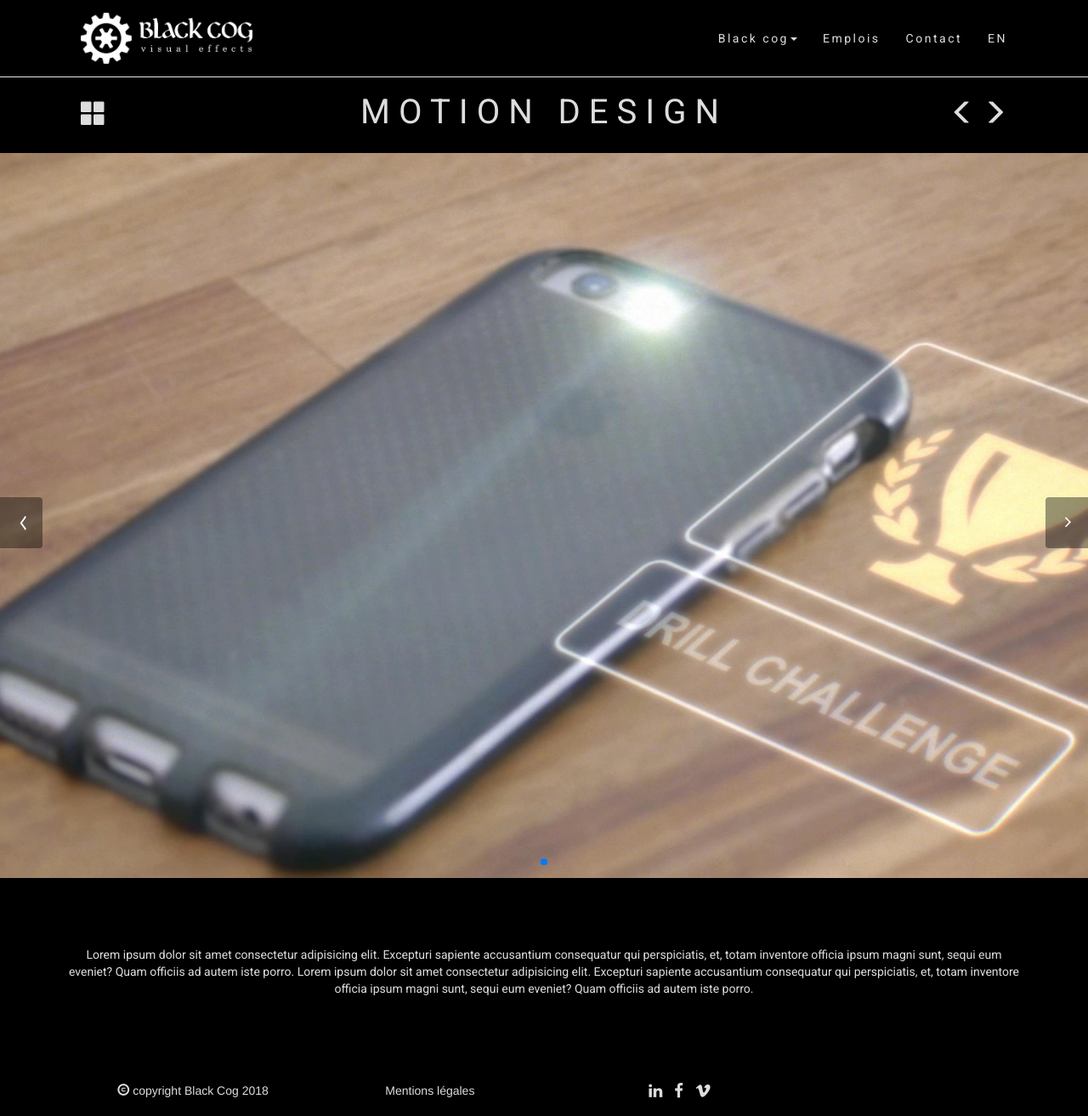
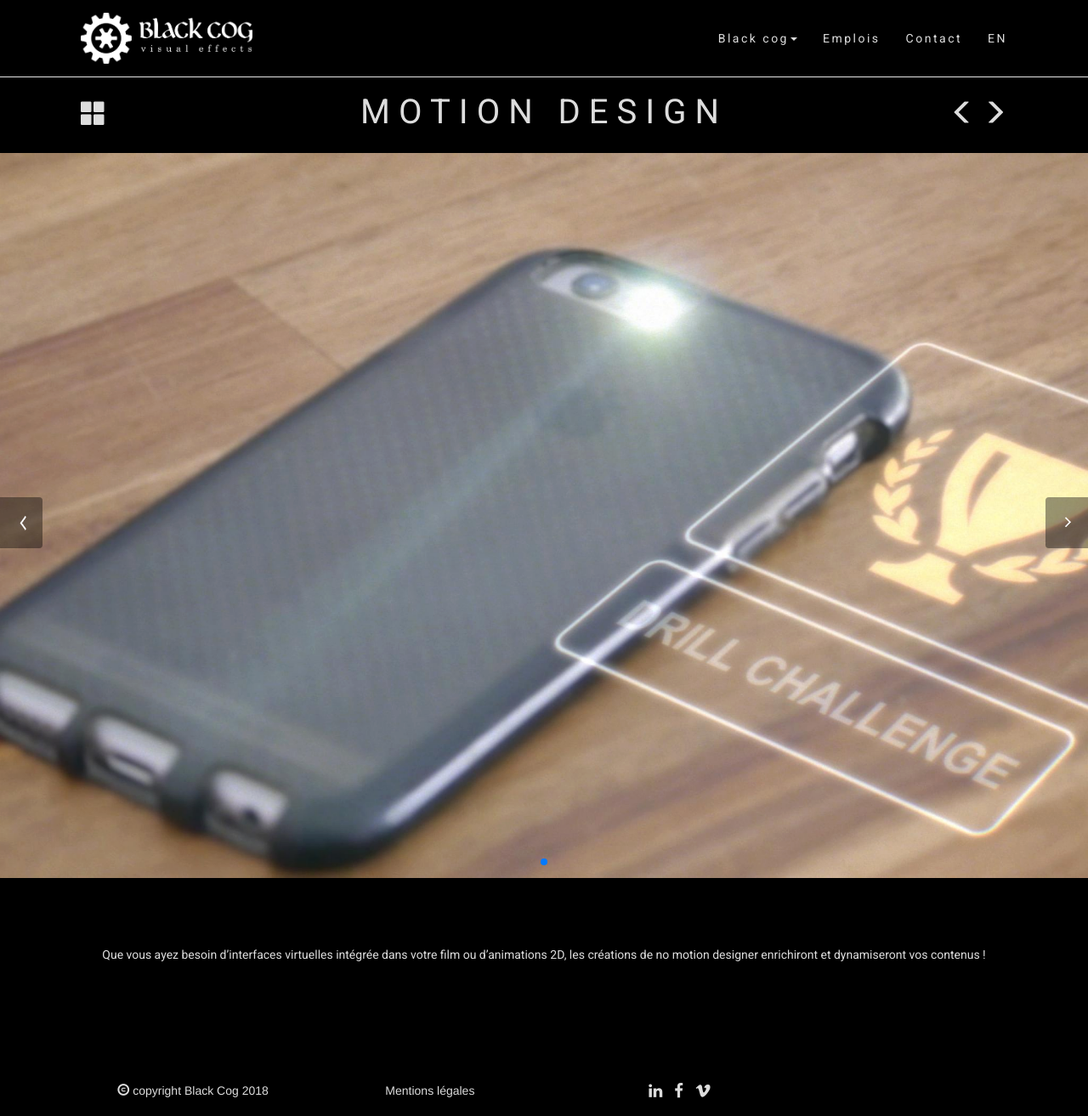
Before and after one commit to christiansen-merel/bookish-fortnight, a Jekyll site: the page built from fr/motion-design.html, in a window 1280 px wide. Shown: the whole page at 85% size. Built offline with Jekyll 4.4.1, drawn with Linux system fonts in a browser that asks for light colours; nearby versions of some CDN libraries; library files that are not in the unit come from our copies.

Commit message:
Update motion-design.html

```diff
--- a/fr/motion-design.html
+++ b/fr/motion-design.html
@@ -11,7 +11,6 @@ precedent: compositing
 suivant: remplacement-fond-vert
 ---
 
-<p>Lorem ipsum dolor sit amet consectetur adipisicing elit. Excepturi sapiente accusantium consequatur
-    qui perspiciatis, et, totam inventore officia ipsum magni sunt, sequi eum eveniet? Quam officiis ad autem iste porro.
-Lorem ipsum dolor sit amet consectetur adipisicing elit. Excepturi sapiente accusantium consequatur
-    qui perspiciatis, et, totam inventore officia ipsum magni sunt, sequi eum eveniet? Quam officiis ad autem iste porro.</p>
+<p>Que vous ayez besoin d’interfaces virtuelles intégrée dans votre film ou d’animations 2D,
+ les créations de no motion designer enrichiront et dynamiseront vos contenus !
+</p>
```
